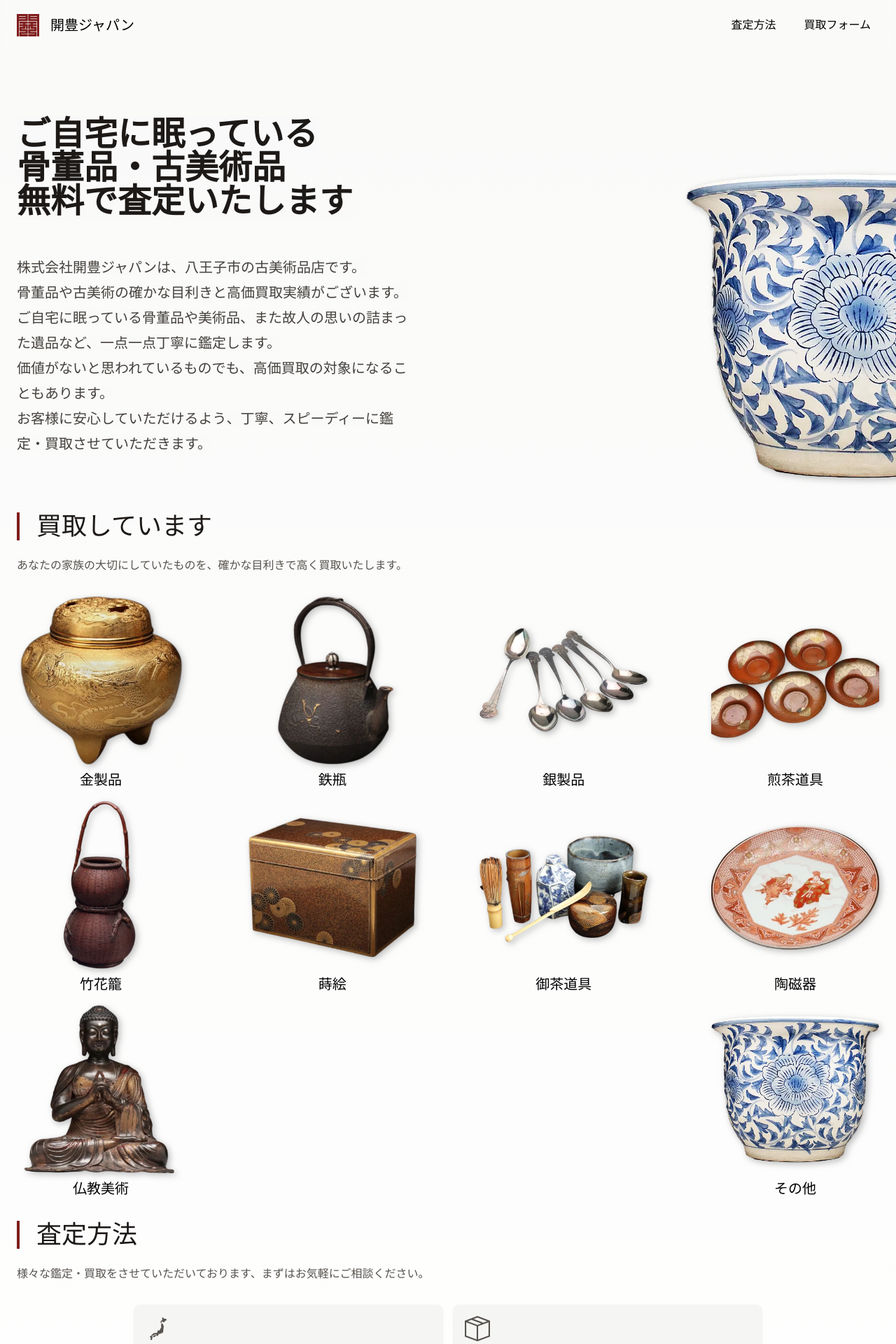
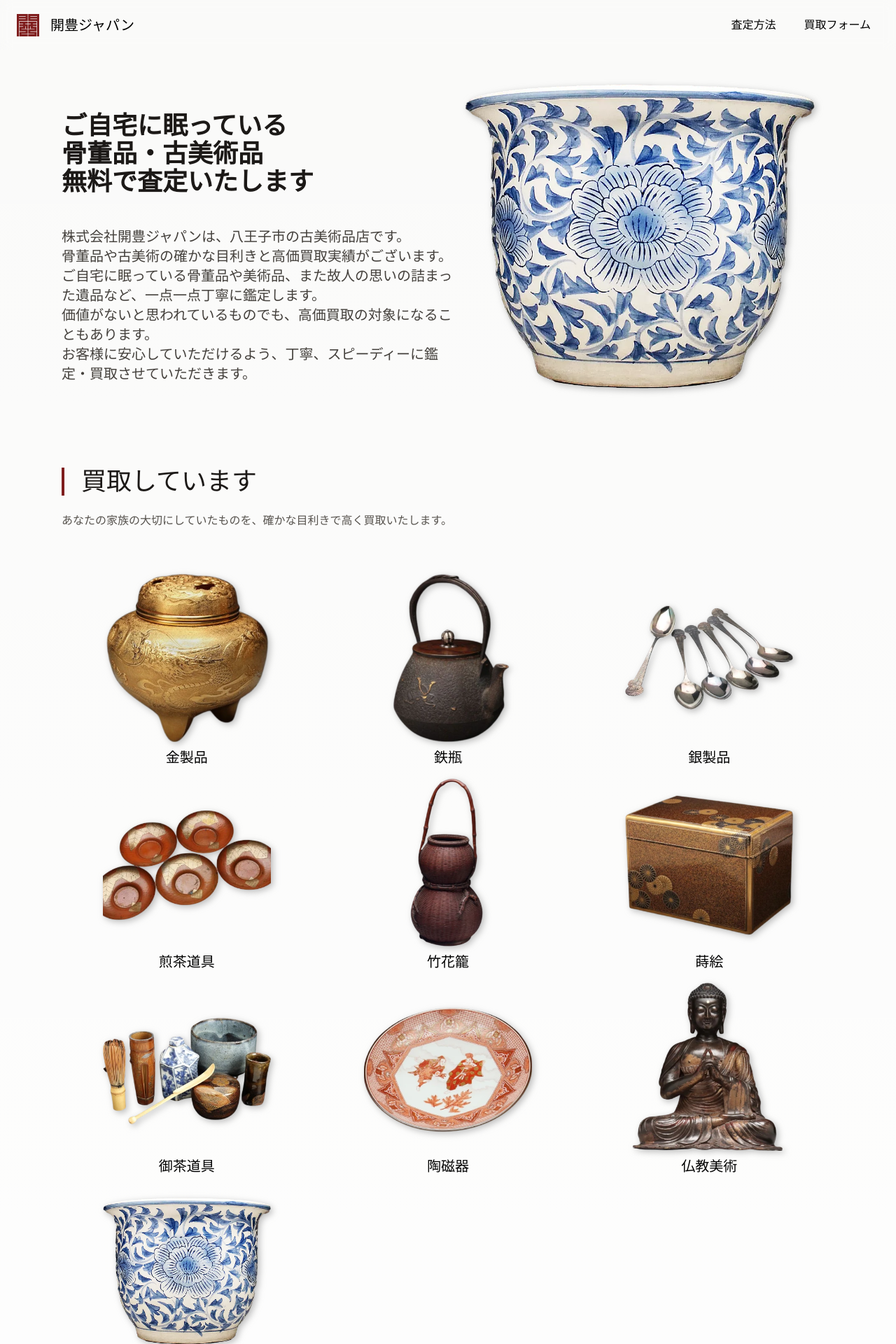
Before and after one commit to staff-kaihojpn/hp-kaiho, a Next.js app: page / in a window 1280 px wide. Shown: the top 1920 px of the page at 70% size. Built offline with nearby package versions, Linux system fonts and the light colour scheme; a web font is replaced by a local one.

Commit message:
add: sections component

```diff
--- a/app/_components/Footer.tsx
+++ b/app/_components/Footer.tsx
@@ -11,7 +11,7 @@ export type FooterProps = {
 
 export default function Footer({className, children}: FooterProps) {
   return (
-    <footer className={classNames("bg-gray-900 text-gray-50 pb-4",className)}>
+    <footer className={classNames("bg-stone-900 text-stone-50 pb-4 mt-16",className)}>
       <div className='flex flex-col gap-8 justify-between items-center'>
 
         <div className='flex flex-col gap-4 items-center pt-10'>
--- a/app/_components/Heading.tsx
+++ b/app/_components/Heading.tsx
@@ -10,7 +10,7 @@ export type HeadingProps = {
 
 export default function Heading({title, description, className}: HeadingProps) {
   return (
-    <div className={classNames("py-8", className)}>
+    <div className={classNames(className)}>
       {title && <h2 className='text-4xl text-stone-900 border-l-4 border-red-900 pl-6'>{title}</h2>}
       {description && <p className='text-stone-600 mt-6'>{description}</p>}
     </div>
--- a/app/_components/Hero.tsx
+++ /dev/null
@@ -1,45 +0,0 @@
-import Image from 'next/image'
-
-export type HeroProps = {
-}
-
-export default function Hero({}: HeroProps) {
-  const heading = {
-    title:
-`
-ご自宅に眠っている
-骨董品・古美術品
-無料で査定いたします
-`,
-    description:
-`
-株式会社開豊ジャパンは、八王子市の古美術品店です。
-骨董品や古美術の確かな目利きと高価買取実績がございます。
-ご自宅に眠っている骨董品や美術品、また故人の思いの詰まった遺品など、一点一点丁寧に鑑定します。
-価値がないと思われているものでも、高価買取の対象になることもあります。
-お客様に安心していただけるよう、丁寧、スピーディーに鑑定・買取させていただきます。
-`
-  }
-  return (
-    <section>
-      <div className='relative px-6 py-12 overflow-hidden'>
-        <div className='max-w-xl relative z-10 break-words whitespace-pre-wrap'>
-          {heading.title &&
-            <h2 className='text-3xl md:text-5xl font-bold text-stone-900 leading-[3rem]'>
-              <span className='bg-stone-50/70'>{heading.title}</span>
-            </h2>
-          }
-          {heading.description &&
-            <p className='md:text-xl text-stone-700 mt-4 leading-7 md:leading-9'>
-              <span className='bg-stone-50/70'>
-                {heading.description}
-              </span>
-            </p>}
-        </div>
-        <div className='pb-4 absolute bottom-0 -right-[200px] '>
-          <Image className='transition-filter-shadow filter-shadow-md hover:filter-shadow-lg' src={'/hero_1.webp'} width={500} height={500} style={{objectFit:'contain'}} alt={'logo image'} />
-        </div>
-      </div>
-    </section>
-  )
-}
--- a/app/_components/Section.tsx
+++ b/app/_components/Section.tsx
@@ -7,9 +7,64 @@ import Heading from './Heading'
 import Image from 'next/image'
 import classNames from 'classnames'
 
+export type SectionProps = {
+  title?: string
+  description?: string
+  className?: string
+  children?: React.ReactNode
+}
+export function Section({title, description, className, children}:SectionProps) {
+  return (
+    <div className={classNames('w-full', className)}>
+      <section className='px-6 mx-auto max-w-6xl'>
+        <Heading className="py-16" title={title} description={description}/>
+        {children}
+      </section>
+    </div>
+  )
+}
 
 
-export function Items() {
+export function HeroSection() {
+  const heading = {
+    title:
+`
+ご自宅に眠っている
+骨董品・古美術品
+無料で査定いたします
+`,
+    description:
+`
+株式会社開豊ジャパンは、八王子市の古美術品店です。
+骨董品や古美術の確かな目利きと高価買取実績がございます。
+ご自宅に眠っている骨董品や美術品、また故人の思いの詰まった遺品など、一点一点丁寧に鑑定します。
+価値がないと思われているものでも、高価買取の対象になることもあります。
+お客様に安心していただけるよう、丁寧、スピーディーに鑑定・買取させていただきます。
+`
+  }
+  return (
+    <div className={classNames('w-full')}>
+      <section className='px-6 mx-auto max-w-6xl'>
+        <div className='relative py-12 overflow-hidden flex flex-col md:flex-row'>
+          <div className='max-w-xl relative break-words whitespace-pre-wrap'>
+            {heading.title &&
+              <h2 className='text-3xl md:text-4xl font-bold text-stone-900'>{heading.title}</h2>
+            }
+            {heading.description &&
+              <p className='md:text-xl text-stone-700 mt-4'>{heading.description}</p>
+            }
+          </div>
+          <div className='md:-right-[200px] '>
+            <Image className='transition-filter-shadow filter-shadow-md hover:filter-shadow-lg' src={'/hero_1.webp'} width={500} height={500} style={{objectFit:'contain'}} alt={'logo image'} />
+          </div>
+        </div>
+      </section>
+    </div>
+  )
+}
+
+
+export function ItemSection() {
   const heading = {
     title:"買取しています",
     description:'あなたの家族の大切にしていたものを、確かな目利きで高く買取いたします。'
@@ -29,27 +84,24 @@ export function Items() {
   ]
 
   return (
-    <section className={classNames('px-6')}>
-      <Heading {...heading} />
-      <div className='flex flex-wrap gap-4 place-content-between'>
+    <Section {...heading}>
+      <div className='grid grid-cols-2 md:grid-cols-3 gap-4'>
         {items.map((item, i) => (
-          <div className='flex flex-col gap-2' key={i}>
-            <div className='relative w-36 aspect-square sm:w-48 md:w-60'>
+          <div className='flex flex-col items-center gap-2' key={i}>
+            <div className='relative aspect-square w-60 max-w-full'>
               <Image className='transition-filter-shadow filter-shadow-md hover:filter-shadow-lg' src={item.src} fill style={{objectFit:'contain'}} alt={item.name} />
             </div>
             <h3 className='text-center text-xl'>{item.name}</h3>
           </div>
         ))}
       </div>
-    </section>
-
+    </Section>
   )
 }
 
 
 
-export function Assessments() {
-
+export function AssessmentSection() {
   const heading = {
     title:"査定方法",
     description:'様々な鑑定・買取をさせていただいております、まずはお気軽にご相談ください。'
@@ -61,14 +113,14 @@ export function Assessments() {
     {title:'メール査定' , description:'メールに写真を添付' , icon:AiOutlineMail},
     {title:'LINE査定' , description:'LINEから写真を送るだけ' , icon:SiLine},
   ]
+
   return (
-    <section className={classNames('px-6')}>
-      <Heading {...heading}></Heading>
-      <div className='grid grid-cols-2 gap-4 mx-auto max-w-4xl'>
+    <Section {...heading}>
+      <div className='grid grid-cols-2 gap-4'>
         {cards.map((card, i) => (
           <Card className='flex-1 bg-stone-100 hover:shadow-lg cursor-pointer' {...card} key={i} />
         ))}
       </div>
-    </section>
+    </Section>
   )
 }
--- a/app/page.tsx
+++ b/app/page.tsx
@@ -1,15 +1,14 @@
 import Image from 'next/image'
 
 import HelloWorld from './hello.mdx'
-import Hero from './_components/Hero'
-import { Assessments, Items } from './_components/Section'
+import { HeroSection, ItemSection, AssessmentSection } from './_components/Section'
 
 export default function Home() {
   return (
     <>
-      <Hero />
-      <Items />
-      <Assessments />
+      <HeroSection />
+      <ItemSection />
+      <AssessmentSection />
       {/*<HelloWorld />*/}
 
     </>
```
